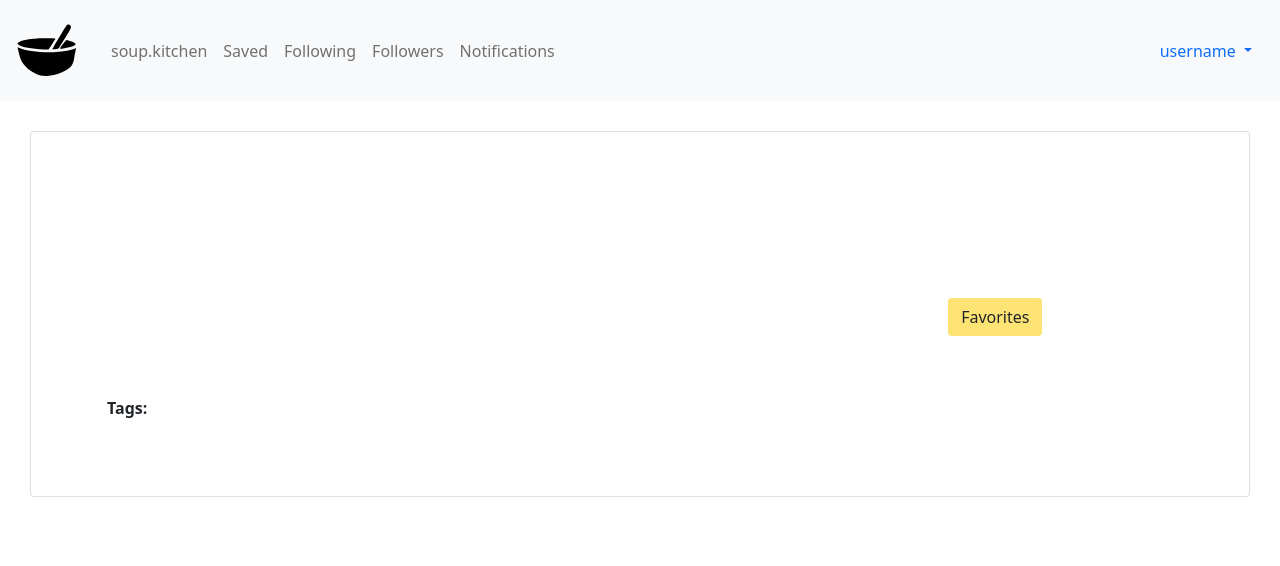
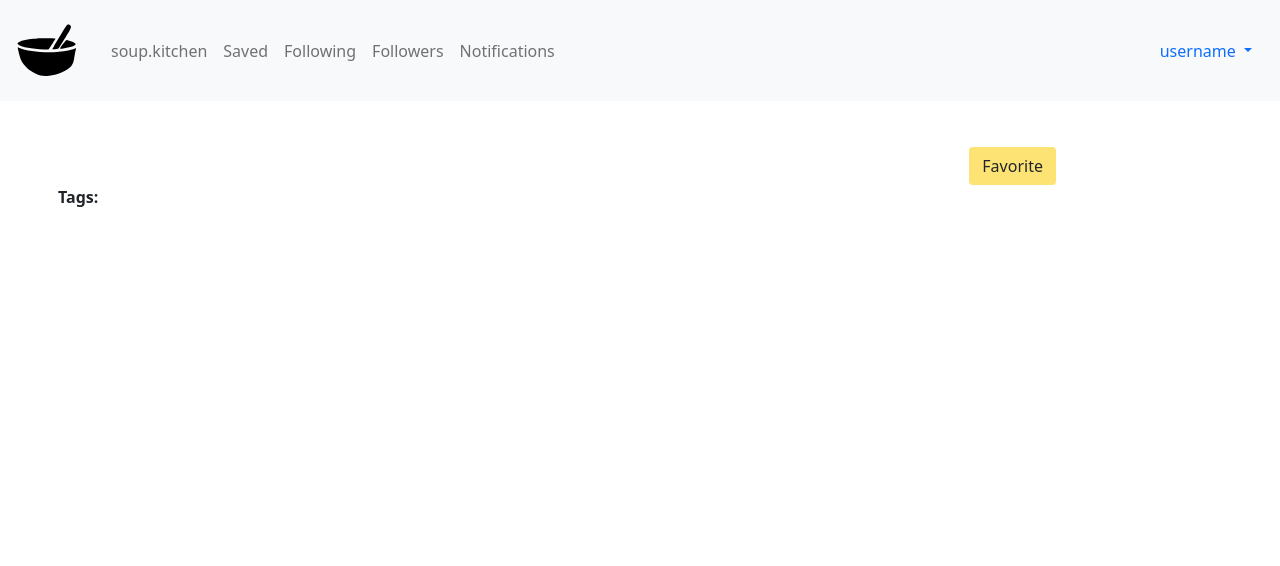
Before and after one commit to TeamBaconWebsys/project, a PHP site: page /posts/post.html in a window 1280 px wide. Shown: the top 566 px of the page. Run offline with PHP 8.4, Linux system fonts and the light colour scheme; data comes from the database, SQL or seed files in the repository; data that the repository does not hold is empty; some libraries are stand-ins or nearby versions.

Commit message:
Update CSS + JS

```diff
--- a/assets/script.js
+++ b/assets/script.js
@@ -48,13 +48,13 @@ $(document).ready(function(){
     //var user = data['post'][0]['user_id'];
     var username = data['user'][0]['username'];
     var image = data['post'][0]['image_link'];
-    var upload_date = $.format.date(data['post'][0]['upload_date'], "MMM/dd/yyyy");
+    var upload_date = $.format.date(data['post'][0]['upload_date'], "MMM dd, yyyy");
     var title = data['post'][0]['title'];
     document.title = title;
 
     var post_img = '<img src="' + image + '" class="card-img rounded mx-auto d-block" alt="'+ title + '"/>';
     var post_title = '<h3>' + title + ' by ' + username + '</h3>';
-    var upload = '<p class="date float-end" >' + upload_date + '</p>';
+    var upload = '<p class="date" >' + upload_date + '</p>';
 
     $("#postImg").append(post_img);
     $("#postTitle").append(post_title);
--- a/assets/style.css
+++ b/assets/style.css
@@ -1,3 +1,5 @@
+
+
 /*Profile Page CSS*/
 #pfp{
   width: 225px;
@@ -163,13 +165,22 @@
 #postBody{
   top: 30px;
   padding-bottom: 40px;
+  margin:30px;
 }
-#postBody div{
-  margin: 30px;
+#postBody .card{
+  border: none;
 }
 #postImg img{
   width: 50%;
 }
 .tagBtn{
   background-color: #fce373 !important;
+  margin: 0px;
 }
+.tagBtn:hover{
+  background-color: #C6C8EE !important;
+}
+
+#favoritePost{
+  padding: 0px;
+}
--- a/posts/post.html
+++ b/posts/post.html
@@ -30,7 +30,7 @@
       integrity="sha384-/bQdsTh/da6pkI1MST/rWKFNjaCP5gBSY4sEBT38Q/9RBh9AH40zEOg7Hlq2THRZ" crossorigin="anonymous" defer></script>
 
     <!--custom CSS and JS-->
-    <link rel="stylesheet" href="../assets/style.css">
+    <link type="text/css" rel="stylesheet" href="../assets/style.css">
     <script src="../assets/script.js" async></script>
 
   </head>
@@ -66,16 +66,16 @@
       </div>
     </nav>
 
-    <div id="postBody" class="Container">
+    <div id="postBody" class="container">
       <div id="postContainer" class="card">
         <div id="postImg"></div>
         <div id="postContent" class="card-body">
           <div class="row">
-            <div id="postTitle" class="col"></div>
-            <div id="postDate" class="col"></div>
-            <div class="col text-center">
-              <button id="favoritePost" class="btn tagBtn">
-                Favorites
+            <div id="postTitle" class="col-md-8"></div>
+            <div id="postDate" class="col-md-2"></div>
+            <div id="favoritePost" class="col-md-2">
+              <button class="btn tagBtn">
+                Favorite
               </button>
             </div>
           </div>
--- a/posts/post.php
+++ b/posts/post.php
@@ -59,6 +59,7 @@
         echo "$x\n";
       }
     }
+    -send id as query string --> get post_id from it
   }*/
 
   //get $array, and then send it as a JSON file.
```
